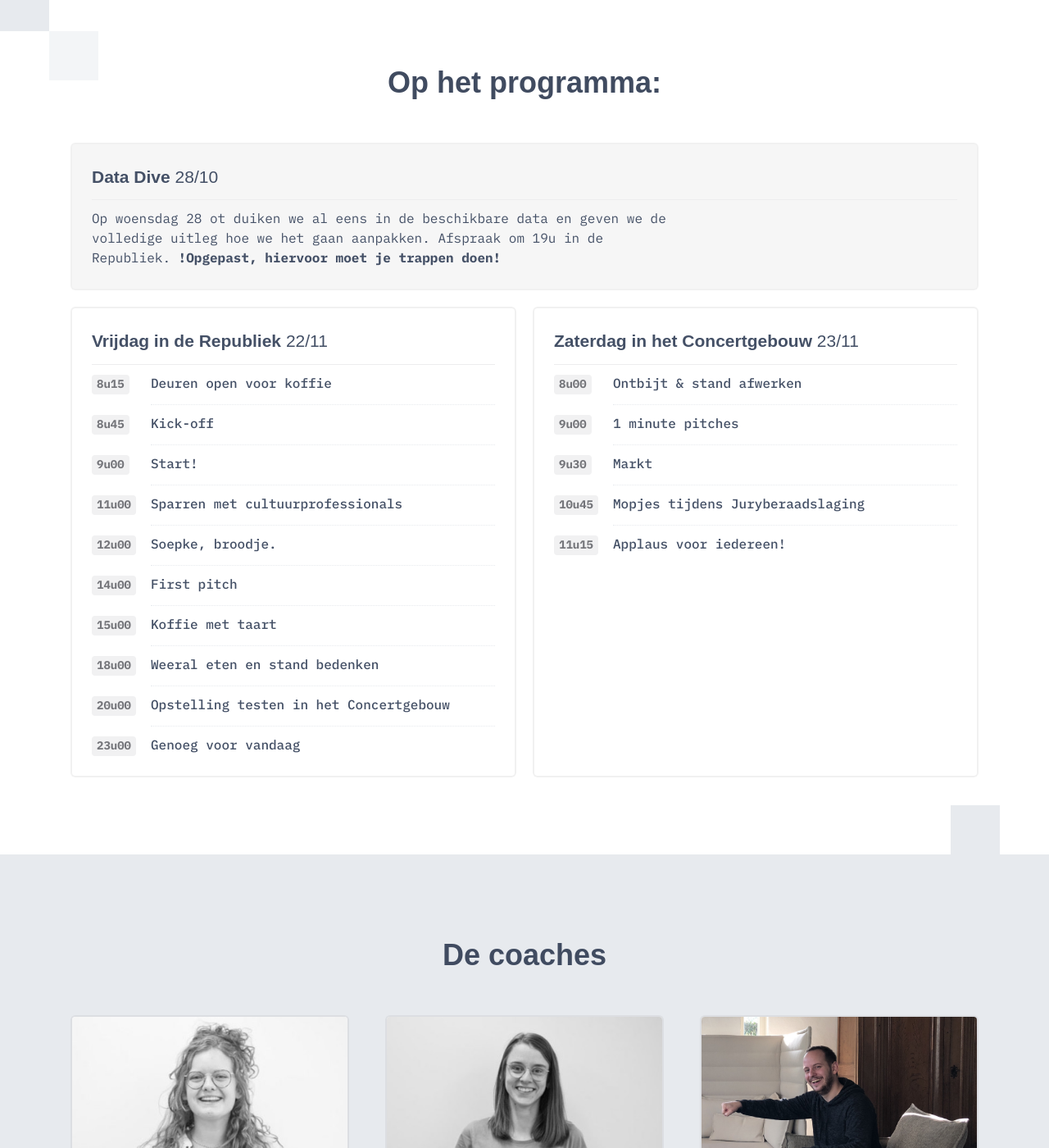
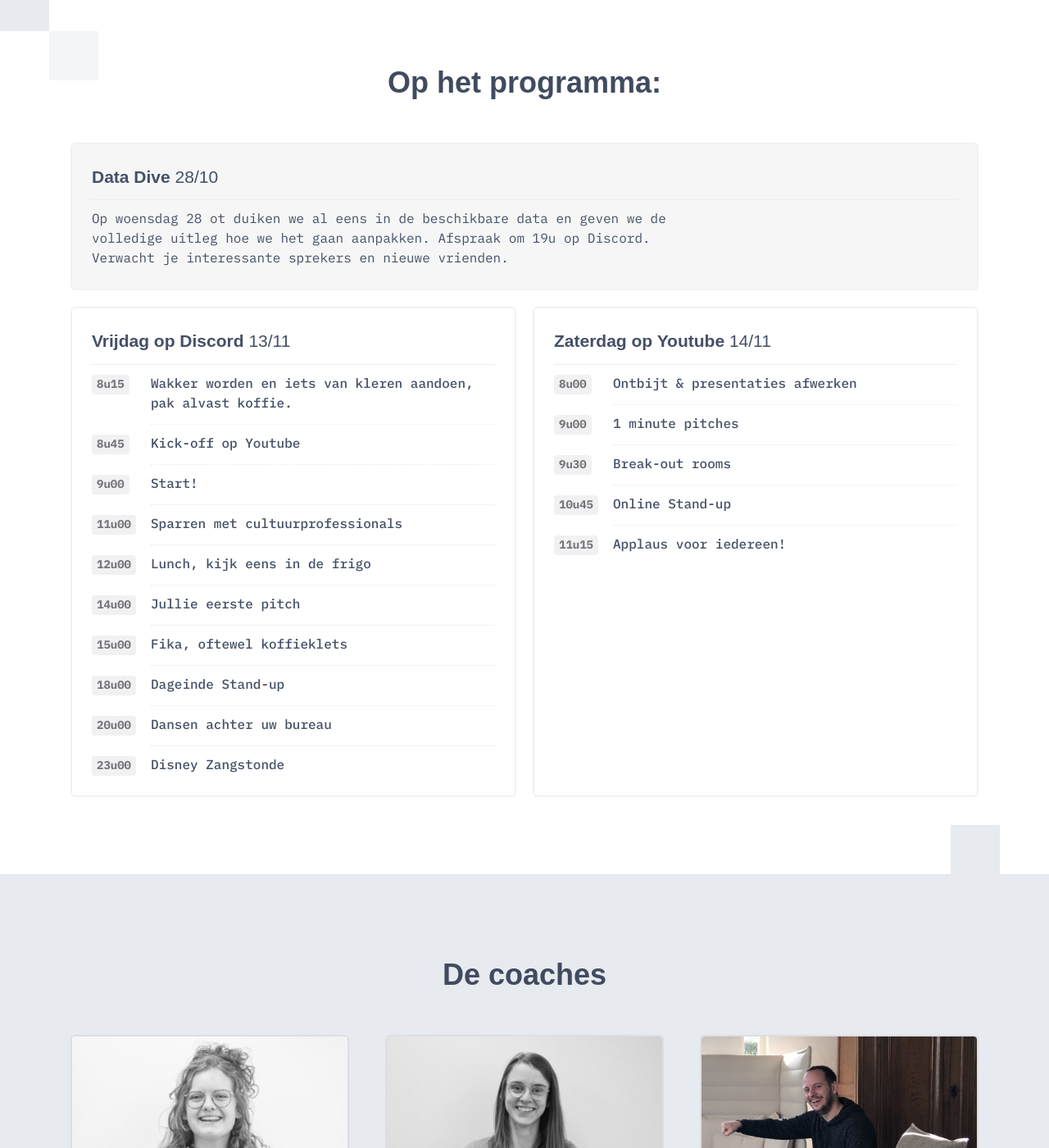
Before and after one commit to nerdlab-be/cityhacks-2020, a Jekyll site: the page built from _pages/index.markdown, in a window 1280 px wide and 1400 px high, scrolled down 1736 px. Shown: the whole window at 82% size. Built offline with Jekyll 4.4.1, drawn with Linux system fonts in a browser that asks for light colours; some web fonts are replaced; some of the changed text lies outside the part shown.

Commit message:
online timing 'n stuff

```diff
--- a/_pages/index.markdown
+++ b/_pages/index.markdown
@@ -33,41 +33,41 @@ program:
   title: "Op het programma:"
   dataTitle: "Data Dive"
   dataDate: "28/10"
-  dataPara: "Op woensdag 28 ot duiken we al eens in de beschikbare data en geven we de volledige uitleg hoe we het gaan aanpakken. Afspraak om 19u in de Republiek. <strong>!Opgepast, hiervoor moet je trappen doen!</strong>"
-  friday: "Vrijdag in de Republiek"
-  fridayDate: "22/11"
+  dataPara: "Op woensdag 28 ot duiken we al eens in de beschikbare data en geven we de volledige uitleg hoe we het gaan aanpakken. Afspraak om 19u op Discord. Verwacht je  interessante sprekers en nieuwe vrienden."
+  friday: "Vrijdag op Discord"
+  fridayDate: "13/11"
   scheduleFriday:
     - hour: "8u15"
-      para: "Deuren open voor koffie"
+      para: "Wakker worden en iets van kleren aandoen, pak alvast koffie."
     - hour: "8u45"
-      para: "Kick-off"
+      para: "Kick-off op Youtube"
     - hour: "9u00"
       para: "Start!"
     - hour: "11u00"
       para: "Sparren met cultuurprofessionals"
     - hour: "12u00"
-      para: "Soepke, broodje."
+      para: "Lunch, kijk eens in de frigo"
     - hour: "14u00"
-      para: "First pitch"
+      para: "Jullie eerste pitch"
     - hour: "15u00"
-      para: "Koffie met taart"
+      para: "Fika, oftewel koffieklets"
     - hour: "18u00"
-      para: "Weeral eten en stand bedenken"
+      para: "Dageinde Stand-up"
     - hour: "20u00"
-      para: "Opstelling testen in het Concertgebouw"
+      para: "Dansen achter uw bureau"
     - hour: "23u00"
-      para: "Genoeg voor vandaag"
-  saturday: "Zaterdag in het Concertgebouw"
-  saturdayDate: "23/11"
+      para: "Disney Zangstonde"
+  saturday: "Zaterdag op Youtube"
+  saturdayDate: "14/11"
   scheduleSaturday:
     - hour: "8u00"
-      para: "Ontbijt & stand afwerken"
+      para: "Ontbijt & presentaties afwerken"
     - hour: "9u00"
       para: "1 minute pitches"
     - hour: "9u30"
-      para: "Markt"
+      para: "Break-out rooms"
     - hour: "10u45"
-      para: "Mopjes tijdens Juryberaadslaging"
+      para: "Online Stand-up"
     - hour: "11u15"
       para: "Applaus voor iedereen!"
 coaches:
@@ -75,8 +75,8 @@ coaches:
   link: "Coach worden? Mail Julie"
   linkHref: "mailto:julie.naesens@ocwest.be"
 subscribe:
-  title: "De resultaten"
-  para: "Check de concepten en prototypes van de 9 groepen. <a href='https://www.facebook.com/pg/turbobrugge/photos/?tab=album&album_id=2471637146425724&ref=page_internal' class='c-link c-link--faux c-link--negative'>Er zijn ook foto's</a>"
-  link: "Check de presentaties"
-  linkHref: "https://docs.google.com/presentation/d/1snIu0h6BUL0dI3QdD5XyClBagf1pL3kcM4DUm-J64Bk/edit?usp=sharing"
+  title: "Inschrijven"
+  para: "De inschrijvingen gebeuren via Howest, Vives en KULeuven campus Brugge. Je groep registreren doe je GDPR én Covid proof via deze site."
+  link: "Registreer je groep"
+  linkHref: "#"
 ---
```
